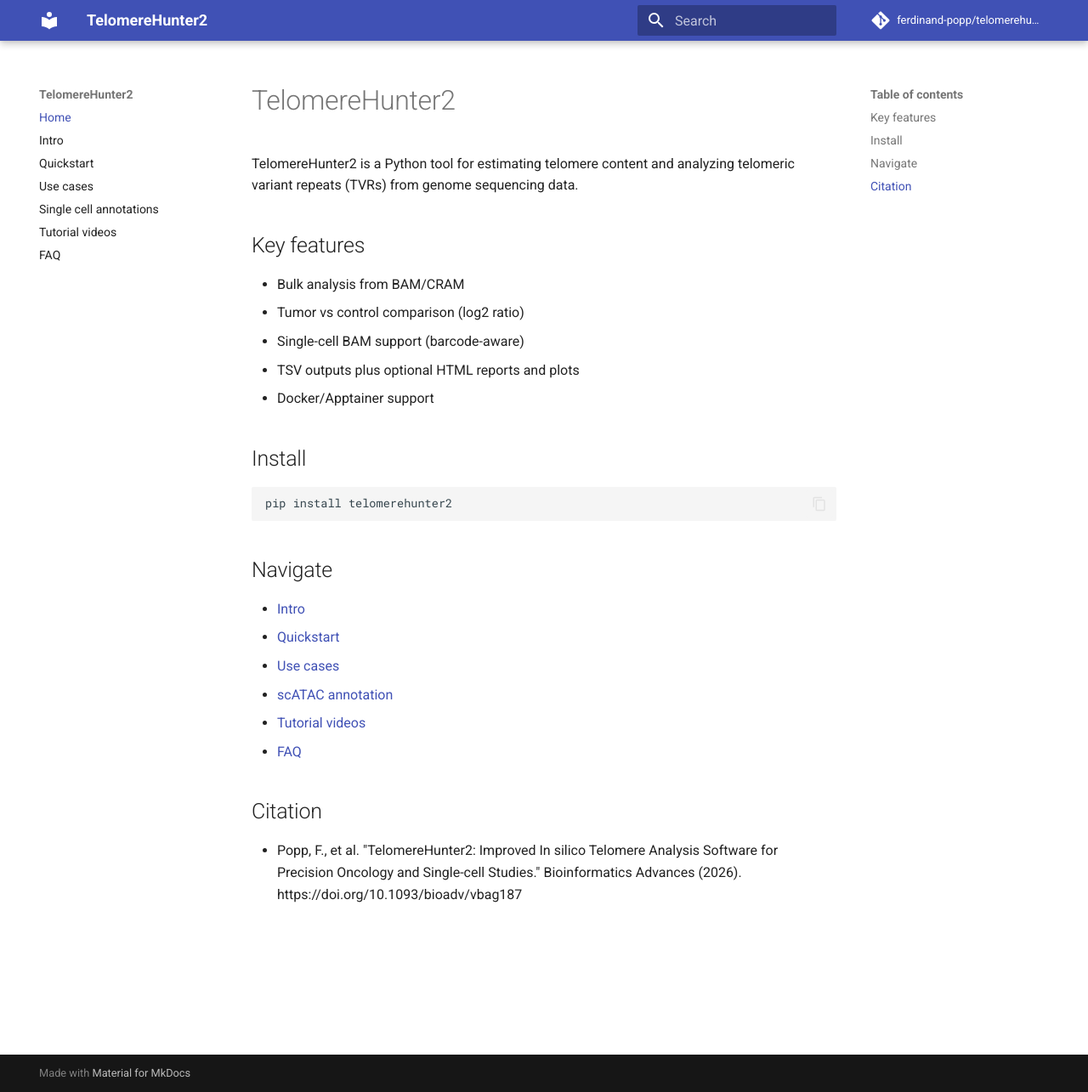
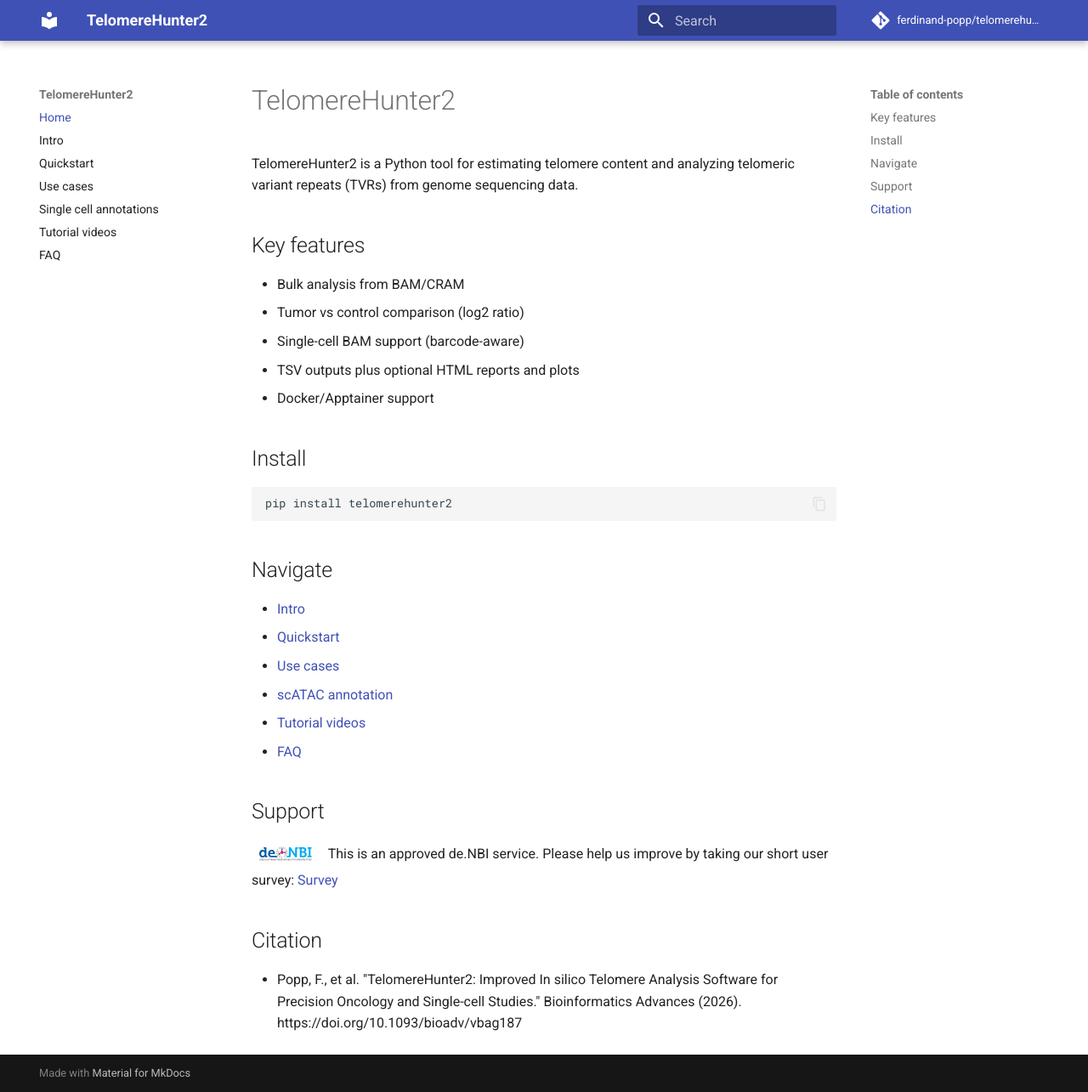
Before and after one commit to ferdinand-popp/telomerehunter2, an MkDocs documentation site: the page built from docs/index.md, in a window 1280 px wide and 1285 px high. Shown: the whole window at 85% size. Built offline with MkDocs 1.6.1 and Material for MkDocs 9.7.7, drawn with Linux system fonts in a browser that asks for light colours; comment, search, counter and statistics services are not loaded.

Commit message:
docs: add de.NBI affiliation and logo to README and docs site
Co-Authored-By: Claude Sonnet 5 <noreply@anthropic.com>

```diff
--- a/docs/index.md
+++ b/docs/index.md
@@ -25,6 +25,10 @@ pip install telomerehunter2
 - [Tutorial videos](tutorial_videos.md)
 - [FAQ](faq.md)
 
+## Support
+<img src="images/denbi-logo.svg" alt="de.NBI logo" width="78" style="vertical-align: middle; margin-right: 8px;">
+This is an approved de.NBI service. Please help us improve by taking our short user survey: [Survey](https://www.surveymonkey.de/r/denbi-service?sc=hd-hub&tool=telomerehunter)
+
 ## Citation
 
 - Popp, F., et al. "TelomereHunter2: Improved In silico Telomere Analysis Software for Precision Oncology and Single-cell Studies." Bioinformatics Advances (2026). https://doi.org/10.1093/bioadv/vbag187
```
Also changed, not shown: README.md (+2 -0 lines), docs/images/denbi-logo.svg (added).
